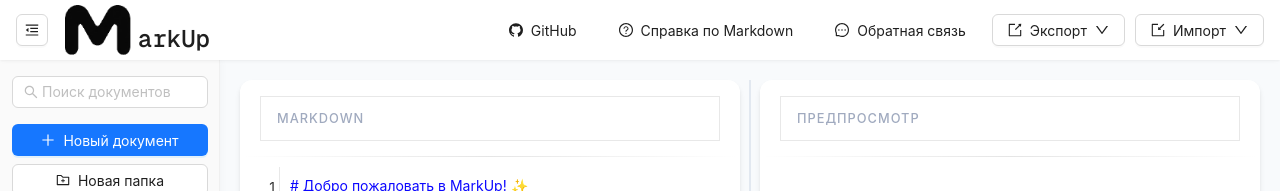
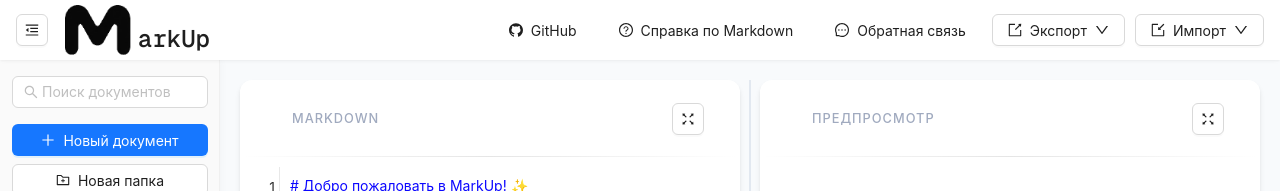
Before and after one commit to EldarMuhamethanov/markup, a Next.js app: page / in a window 1280 px wide. Shown: the top 191 px of the page. Built offline with nearby package versions, Linux system fonts and the light colour scheme.

Commit message:
Добавил фичу с разворачиванием одного из редакторов

```diff
--- a/src/editorLayout/model/layout/EditorLayoutModel.ts
+++ b/src/editorLayout/model/layout/EditorLayoutModel.ts
@@ -3,6 +3,7 @@ import { LocalStorage, STORAGE_KEYS } from "../../../core/localStorage/localStor
 
 export class EditorLayoutModel {
   private _leftPaneWidth: number = 50;
+  private _fullscreenPane: 'left' | 'right' | null = null;
 
   constructor() {
     makeAutoObservable(this);
@@ -27,4 +28,12 @@ export class EditorLayoutModel {
   private saveToLocalStorage() {
     LocalStorage.setValue(STORAGE_KEYS.EDITOR_LEFT_PANE_WIDTH, this._leftPaneWidth);
   }
+
+  get fullscreenPane() {
+    return this._fullscreenPane;
+  }
+
+  setFullscreenPane(pane: 'left' | 'right' | null) {
+    this._fullscreenPane = pane;
+  }
 }
--- a/src/editorLayout/view/markdownEditor/EditorHeader.module.css
+++ b/src/editorLayout/view/markdownEditor/EditorHeader.module.css
@@ -1,8 +1,9 @@
 .header {
   display: flex;
   align-items: center;
+  justify-content: space-between;
   height: 45px;
-  border: 1px solid #e8e8e8;
+  padding: 0 16px;
 }
 
 .title {
--- a/src/editorLayout/view/markdownEditor/EditorHeader.tsx
+++ b/src/editorLayout/view/markdownEditor/EditorHeader.tsx
@@ -1,14 +1,29 @@
 import React from "react";
 import styles from "./EditorHeader.module.css";
+import { Button } from "antd";
+import { FullscreenExitOutlined, FullscreenOutlined } from "@ant-design/icons";
 
 interface EditorHeaderProps {
   title: string;
+  isFullscreen: boolean;
+  onFullscreenToggle: () => void;
 }
 
-const EditorHeader: React.FC<EditorHeaderProps> = ({ title }) => {
+const EditorHeader: React.FC<EditorHeaderProps> = ({
+  title,
+  isFullscreen,
+  onFullscreenToggle,
+}) => {
   return (
     <div className={styles.header}>
       <span className={styles.title}>{title}</span>
+      <Button
+        type="default"
+        icon={
+          isFullscreen ? <FullscreenExitOutlined /> : <FullscreenOutlined />
+        }
+        onClick={onFullscreenToggle}
+      />
     </div>
   );
 };
--- a/src/editorLayout/view/markdownEditor/EditorWrapper.tsx
+++ b/src/editorLayout/view/markdownEditor/EditorWrapper.tsx
@@ -5,15 +5,26 @@ import { EditorHeader } from "./EditorHeader";
 interface EditorWrapperProps {
   header: string;
   getContent: (wrapperRef: RefObject<HTMLDivElement | null>) => ReactNode;
+  isFullscreen: boolean;
+  onFullscreenToggle: () => void;
 }
 
-const EditorWrapper = ({ header, getContent }: EditorWrapperProps) => {
+const EditorWrapper = ({
+  header,
+  getContent,
+  isFullscreen,
+  onFullscreenToggle,
+}: EditorWrapperProps) => {
   const wrapperRef = useRef<HTMLDivElement | null>(null);
 
   return (
     <div className={styles.wrapper} ref={wrapperRef}>
       <div className={styles.headerContainer}>
-        <EditorHeader title={header} />
+        <EditorHeader
+          title={header}
+          isFullscreen={isFullscreen}
+          onFullscreenToggle={onFullscreenToggle}
+        />
         <div className={styles.headerDivider} />
       </div>
       <div className={styles.contentContainer}>{getContent(wrapperRef)}</div>
--- a/src/editorLayout/view/markdownEditor/MarkdownEditorLayout.module.css
+++ b/src/editorLayout/view/markdownEditor/MarkdownEditorLayout.module.css
@@ -25,11 +25,15 @@
   border-radius: 12px;
   box-shadow: 0 4px 6px -1px rgba(0, 0, 0, 0.1),
     0 2px 4px -1px rgba(0, 0, 0, 0.06);
-  transition: width 0.1s ease;
+  transition: all 0.3s ease;
   min-width: 300px;
   @media (max-width: 768px) {
     width: 100% !important;
     height: 50vh;
+
+    &.fullscreen {
+      height: calc(100vh - 140px); /* Учитываем отступы и высоту хедера */
+    }
   }
 }
 
--- a/src/editorLayout/view/markdownEditor/MarkdownEditorLayout.tsx
+++ b/src/editorLayout/view/markdownEditor/MarkdownEditorLayout.tsx
@@ -49,6 +49,18 @@ const MarkdownEditorLayout: React.FC = observer(() => {
     }
   );
 
+  const handleLeftPaneFullscreen = () => {
+    editorLayoutModel.setFullscreenPane(
+      editorLayoutModel.fullscreenPane === "left" ? null : "left"
+    );
+  };
+
+  const handleRightPaneFullscreen = () => {
+    editorLayoutModel.setFullscreenPane(
+      editorLayoutModel.fullscreenPane === "right" ? null : "right"
+    );
+  };
+
   return (
     <div
       className={`${styles.container} ${isDragging ? styles.dragging : ""}`}
@@ -59,12 +71,22 @@ const MarkdownEditorLayout: React.FC = observer(() => {
       {!contentStateCopy && <EmptyLayout />}
       {contentStateCopy && (
         <div className={styles.editorsContainer}>
+          {editorLayoutModel.fullscreenPane !== "right" && (
             <div
-            className={styles.editorSection}
-            style={{ width: `${editorLayoutModel.leftPaneWidth}%` }}
+              className={`${styles.editorSection} ${
+                editorLayoutModel.fullscreenPane === "left" ? styles.fullscreen : ""
+              }`}
+              style={{
+                width:
+                  editorLayoutModel.fullscreenPane === "left"
+                    ? "100%"
+                    : `${editorLayoutModel.leftPaneWidth}%`,
+              }}
             >
               <EditorWrapper
                 header={"Markdown"}
+                isFullscreen={editorLayoutModel.fullscreenPane === "left"}
+                onFullscreenToggle={handleLeftPaneFullscreen}
                 getContent={(wrapperRef) => (
                   <RichtextEditor
                     containerRef={wrapperRef}
@@ -74,18 +96,30 @@ const MarkdownEditorLayout: React.FC = observer(() => {
                 )}
               />
             </div>
-          <Resizer />
+          )}
+          {!editorLayoutModel.fullscreenPane && <Resizer />}
+          {editorLayoutModel.fullscreenPane !== "left" && (
             <div
-            className={styles.editorSection}
-            style={{ width: `${100 - editorLayoutModel.leftPaneWidth}%` }}
+              className={`${styles.editorSection} ${
+                editorLayoutModel.fullscreenPane === "right" ? styles.fullscreen : ""
+              }`}
+              style={{
+                width:
+                  editorLayoutModel.fullscreenPane === "right"
+                    ? "100%"
+                    : `${100 - editorLayoutModel.leftPaneWidth}%`,
+              }}
             >
               <EditorWrapper
                 header={"Предпросмотр"}
+                isFullscreen={editorLayoutModel.fullscreenPane === "right"}
+                onFullscreenToggle={handleRightPaneFullscreen}
                 getContent={() => (
                   <Markdown text={ContentState.getText(contentStateCopy)} />
                 )}
               />
             </div>
+          )}
         </div>
       )}
     </div>
--- a/src/markdown/view/blocks/TableView.tsx
+++ b/src/markdown/view/blocks/TableView.tsx
@@ -2,18 +2,22 @@ import React, { useCallback, useRef } from "react";
 import { TableGroup } from "../../common/types";
 import { useParseBlockContent } from "../../common/hooks/useParseBlockContent";
 
-const getAlignmentStyle = (alignment: 'left' | 'center' | 'right' | 'none') => {
+const getAlignmentStyle = (alignment: "left" | "center" | "right" | "none") => {
   switch (alignment) {
-    case 'center': return { textAlign: 'center' as const };
-    case 'right': return { textAlign: 'right' as const };
-    case 'left': return { textAlign: 'left' as const };
-    default: return {};
+    case "center":
+      return { textAlign: "center" as const };
+    case "right":
+      return { textAlign: "right" as const };
+    case "left":
+      return { textAlign: "left" as const };
+    default:
+      return {};
   }
 };
 
 const TableCell: React.FC<{
   cell: string;
-  alignment: 'left' | 'center' | 'right' | 'none'
+  alignment: "left" | "center" | "right" | "none";
 }> = ({ cell, alignment }) => {
   const ref = useRef<HTMLTableDataCellElement>(null);
 
@@ -25,7 +29,7 @@ const TableCell: React.FC<{
       style={{
         border: "1px solid #dddddd",
         padding: "8px",
-        ...getAlignmentStyle(alignment)
+        ...getAlignmentStyle(alignment),
       }}
     >
       {cell}
@@ -51,11 +55,13 @@ const TableView: React.FC<TableGroup> = ({ headers, alignments, rows }) => {
   );
 
   return (
-    <table style={{
-      width: "100%",
-      borderCollapse: "collapse",
-      marginBottom: "1rem"
-    }}>
+    <table
+      style={{
+        width: "100%",
+        borderCollapse: "collapse",
+        marginBottom: "1rem",
+      }}
+    >
       <thead>
         <tr>
           {normalizeArr(headers).map((header, index) => (
@@ -65,7 +71,7 @@ const TableView: React.FC<TableGroup> = ({ headers, alignments, rows }) => {
                 border: "1px solid #dddddd",
                 padding: "8px",
                 backgroundColor: "#f8f9fa",
-                ...getAlignmentStyle(alignments[index] || 'none')
+                ...getAlignmentStyle(alignments[index] || "none"),
               }}
             >
               {header}
@@ -80,7 +86,7 @@ const TableView: React.FC<TableGroup> = ({ headers, alignments, rows }) => {
               <TableCell
                 key={cellIndex}
                 cell={cell}
-                alignment={alignments[cellIndex] || 'none'}
+                alignment={alignments[cellIndex] || "none"}
               />
             ))}
           </tr>
```
Lines whose indentation alone changed are shown as unchanged.
